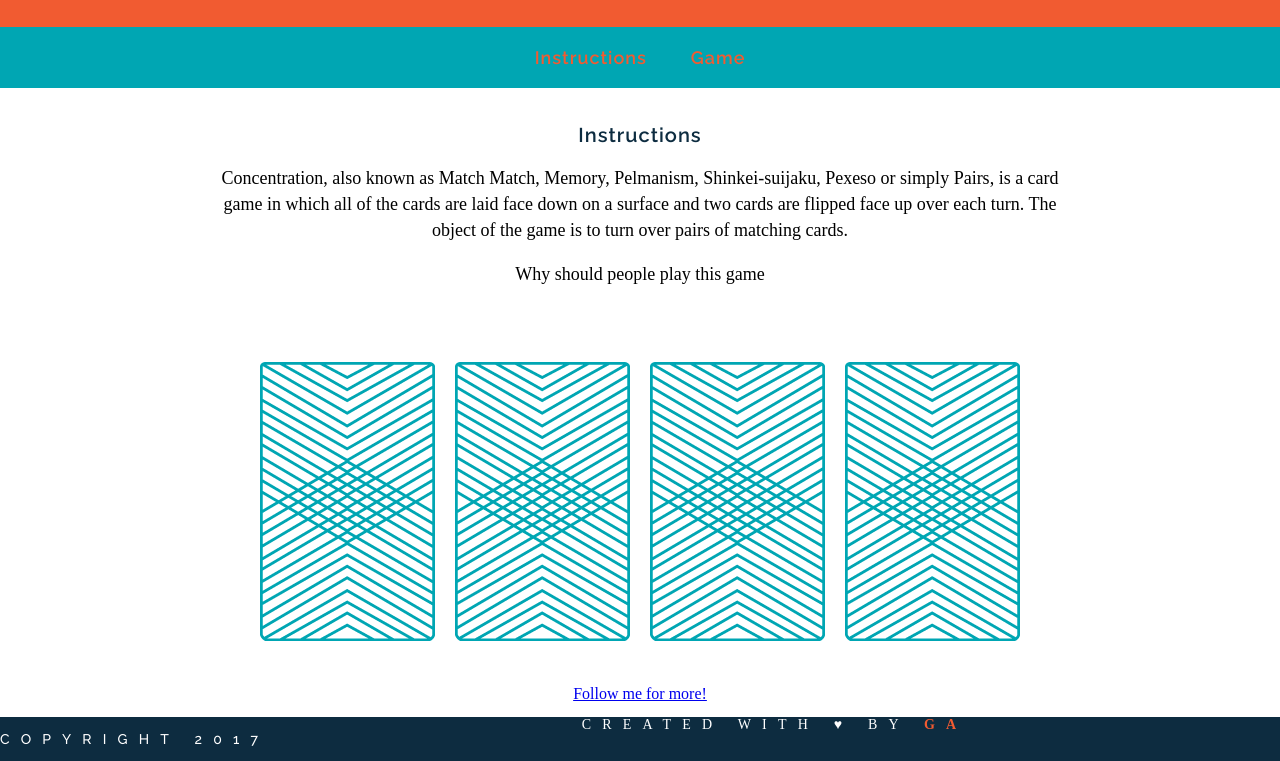
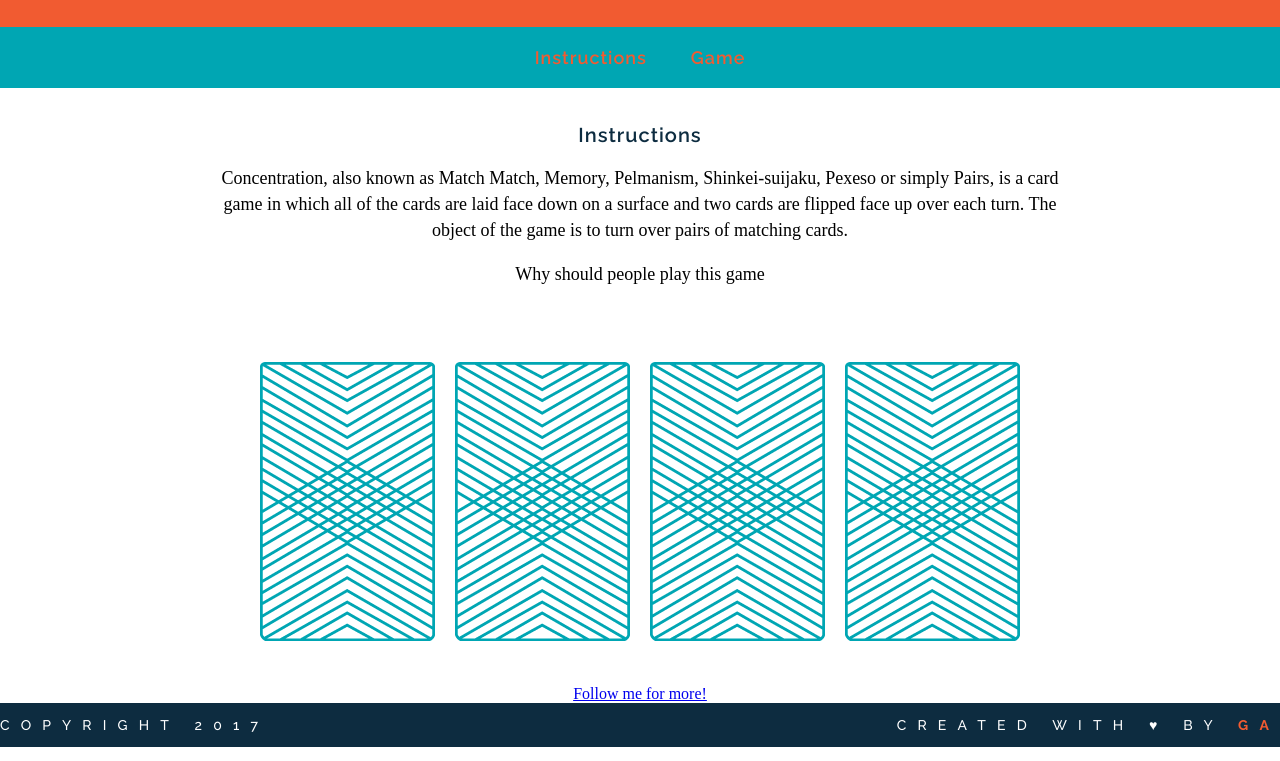
Before and after one commit to issacg1/wdi-fundamentals-memorygame, a plain HTML site: page memory_game/index.html in a window 1280 px wide. Shown: the part 86-847 px from the top of the page. Drawn offline with Linux system fonts and the light colour scheme; a web font is replaced by a local one.

Commit message:
Fixed missing class

```diff
--- a/memory_game/index.html
+++ b/memory_game/index.html
@@ -33,7 +33,7 @@
 
 	<footer class="clearfix">
 		<p class="copyright">Copyright 2017</p>
-		<p>Created with &hearts; by <span class="name">GA</span></p>
+		<p class="message">Created with &hearts; by <span class="name">GA</span></p>
 	</footer>
 	<script src="js/main.js"></script>
 </body>
```
